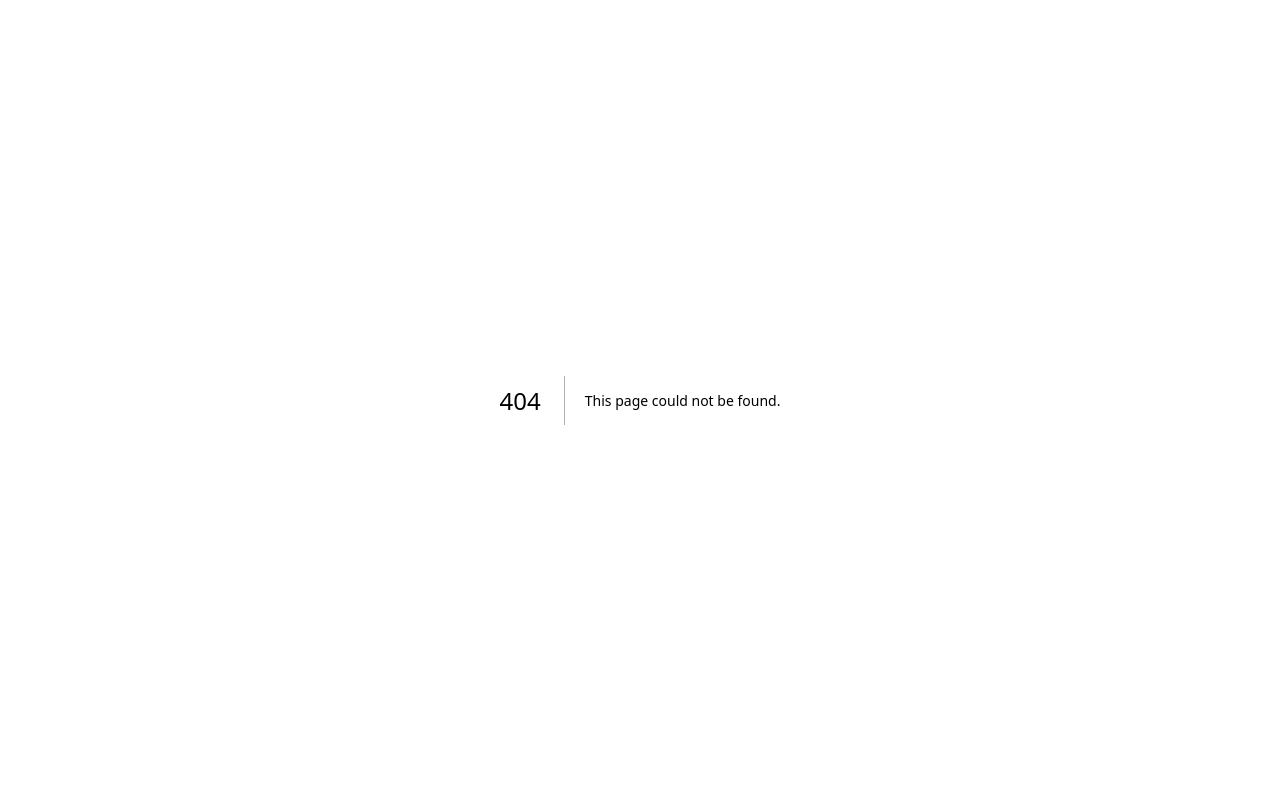
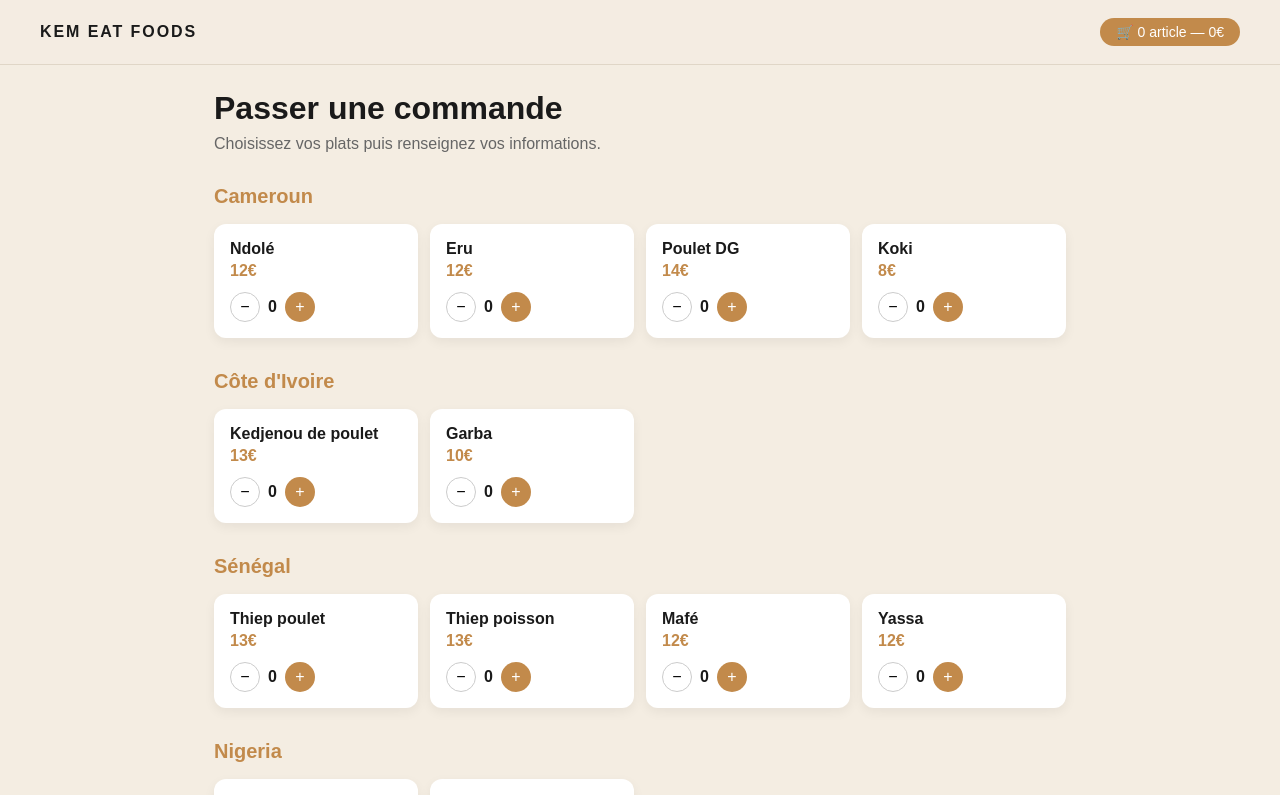
Before and after one commit to arlenemanuella56-star/KEM_EAT_FOODS, a Next.js app: page /commande in a window 1280 px wide. Before the commit this address had no page. Shown: the top 795 px of the page. Built offline with nearby package versions, Linux system fonts and the light colour scheme.

Commit message:
ajout commande et nouveau design

```diff
--- /dev/null
+++ b/app/commande/page.js
@@ -0,0 +1,162 @@
+'use client'
+import { useState } from 'react'
+
+const WHATSAPP_NUMBER = 'TON_NUMERO_WHATSAPP' // ex: 33612345678 (sans le +)
+const EMAIL_CONTACT = 'TON_EMAIL@gmail.com'
+
+const menu = [
+  { id: 1, nom: "Ndolé", prix: 12, categorie: "Cameroun" },
+  { id: 2, nom: "Eru", prix: 12, categorie: "Cameroun" },
+  { id: 3, nom: "Poulet DG", prix: 14, categorie: "Cameroun" },
+  { id: 4, nom: "Koki", prix: 8, categorie: "Cameroun" },
+  { id: 5, nom: "Kedjenou de poulet", prix: 13, categorie: "Côte d'Ivoire" },
+  { id: 6, nom: "Garba", prix: 10, categorie: "Côte d'Ivoire" },
+  { id: 7, nom: "Thiep poulet", prix: 13, categorie: "Sénégal" },
+  { id: 8, nom: "Thiep poisson", prix: 13, categorie: "Sénégal" },
+  { id: 9, nom: "Mafé", prix: 12, categorie: "Sénégal" },
+  { id: 10, nom: "Yassa", prix: 12, categorie: "Sénégal" },
+  { id: 11, nom: "Jollof rice", prix: 11, categorie: "Nigeria" },
+  { id: 12, nom: "Egusi soup", prix: 12, categorie: "Nigeria" },
+  { id: 13, nom: "Bissap", prix: 4, categorie: "Boissons" },
+  { id: 14, nom: "Gingembre", prix: 4, categorie: "Boissons" },
+  { id: 15, nom: "Tamarin", prix: 4, categorie: "Boissons" },
+]
+
+const categories = [...new Set(menu.map(p => p.categorie))]
+
+export default function Commande() {
+  const [panier, setPanier] = useState({})
+  const [infos, setInfos] = useState({ nom: '', telephone: '', adresse: '', message: '' })
+  const [etape, setEtape] = useState(1)
+
+  const ajouterAuPanier = (id) => {
+    setPanier(prev => ({ ...prev, [id]: (prev[id] || 0) + 1 }))
+  }
+
+  const retirerDuPanier = (id) => {
+    setPanier(prev => {
+      const nouveau = { ...prev }
+      if (nouveau[id] > 1) nouveau[id]--
+      else delete nouveau[id]
+      return nouveau
+    })
+  }
+
+  const totalItems = Object.values(panier).reduce((a, b) => a + b, 0)
+  const totalPrix = Object.entries(panier).reduce((acc, [id, qty]) => {
+    const plat = menu.find(p => p.id === parseInt(id))
+    return acc + plat.prix * qty
+  }, 0)
+
+  const panierDetails = Object.entries(panier).map(([id, qty]) => {
+    const plat = menu.find(p => p.id === parseInt(id))
+    return `${plat.nom} x${qty} = ${plat.prix * qty}€`
+  }).join('\n')
+
+  const envoyerWhatsApp = () => {
+    const message = `🛒 NOUVELLE COMMANDE KEM EAT FOODS\n\n👤 ${infos.nom}\n📞 ${infos.telephone}\n📍 ${infos.adresse}\n\n${panierDetails}\n\n💰 TOTAL: ${totalPrix}€\n\n💬 ${infos.message}`
+    const url = `https://wa.me/${WHATSAPP_NUMBER}?text=${encodeURIComponent(message)}`
+    window.open(url, '_blank')
+  }
+
+  return (
+    <div style={{ fontFamily: 'Poppins, sans-serif', background: '#F4EDE2', minHeight: '100vh' }}>
+      <header style={{ background: 'rgba(244,237,226,0.95)', padding: '18px 40px', position: 'fixed', top: 0, width: '100%', zIndex: 1000, borderBottom: '1px solid #e0d6c7' }}>
+        <div style={{ display: 'flex', justifyContent: 'space-between', alignItems: 'center' }}>
+          <a href="/" style={{ fontWeight: 700, letterSpacing: '0.12em', textDecoration: 'none', color: '#1A1A1A' }}>KEM EAT FOODS</a>
+          <span style={{ background: '#C28A4B', color: 'white', borderRadius: '999px', padding: '6px 16px', fontSize: 14 }}>
+            🛒 {totalItems} article{totalItems > 1 ? 's' : ''} — {totalPrix}€
+          </span>
+        </div>
+      </header>
+
+      <div style={{ paddingTop: 90, maxWidth: 900, margin: '0 auto', padding: '90px 24px 40px' }}>
+        <h1 style={{ fontSize: 32, marginBottom: 8 }}>Passer une commande</h1>
+        <p style={{ color: '#666', marginBottom: 32 }}>Choisissez vos plats puis renseignez vos informations.</p>
+
+        {etape === 1 && (
+          <>
+            {categories.map(cat => (
+              <div key={cat} style={{ marginBottom: 32 }}>
+                <h2 style={{ color: '#C28A4B', fontSize: 20, marginBottom: 16 }}>{cat}</h2>
+                <div style={{ display: 'grid', gridTemplateColumns: 'repeat(auto-fill, minmax(200px, 1fr))', gap: 12 }}>
+                  {menu.filter(p => p.categorie === cat).map(plat => (
+                    <div key={plat.id} style={{ background: 'white', borderRadius: 12, padding: 16, boxShadow: '0 4px 12px rgba(0,0,0,0.06)' }}>
+                      <div style={{ fontWeight: 600, marginBottom: 4 }}>{plat.nom}</div>
+                      <div style={{ color: '#C28A4B', fontWeight: 700, marginBottom: 12 }}>{plat.prix}€</div>
+                      <div style={{ display: 'flex', alignItems: 'center', gap: 8 }}>
+                        <button onClick={() => retirerDuPanier(plat.id)} style={{ width: 30, height: 30, borderRadius: '50%', border: '1px solid #ccc', background: 'white', cursor: 'pointer', fontSize: 16 }}>−</button>
+                        <span style={{ fontWeight: 600 }}>{panier[plat.id] || 0}</span>
+                        <button onClick={() => ajouterAuPanier(plat.id)} style={{ width: 30, height: 30, borderRadius: '50%', border: 'none', background: '#C28A4B', color: 'white', cursor: 'pointer', fontSize: 16 }}>+</button>
+                      </div>
+                    </div>
+                  ))}
+                </div>
+              </div>
+            ))}
+
+            {totalItems > 0 && (
+              <div style={{ position: 'fixed', bottom: 24, right: 24 }}>
+                <button onClick={() => setEtape(2)} style={{ background: '#C28A4B', color: 'white', border: 'none', borderRadius: '999px', padding: '14px 28px', fontSize: 16, cursor: 'pointer', boxShadow: '0 4px 20px rgba(194,138,75,0.4)' }}>
+                  Continuer ({totalItems} article{totalItems > 1 ? 's' : ''} — {totalPrix}€) →
+                </button>
+              </div>
+            )}
+          </>
+        )}
+
+        {etape === 2 && (
+          <div style={{ background: 'white', borderRadius: 16, padding: 32, maxWidth: 600 }}>
+            <h2 style={{ marginBottom: 24 }}>Vos informations</h2>
+            {[
+              { label: 'Nom complet', key: 'nom', type: 'text' },
+              { label: 'Téléphone', key: 'telephone', type: 'tel' },
+              { label: 'Adresse de livraison', key: 'adresse', type: 'text' },
+            ].map(field => (
+              <div key={field.key} style={{ marginBottom: 16 }}>
+                <label style={{ display: 'block', marginBottom: 6, fontWeight: 600, fontSize: 14 }}>{field.label}</label>
+                <input
+                  type={field.type}
+                  value={infos[field.key]}
+                  onChange={e => setInfos(prev => ({ ...prev, [field.key]: e.target.value }))}
+                  style={{ width: '100%', padding: '10px 14px', borderRadius: 8, border: '1px solid #d2c6b5', fontSize: 14, fontFamily: 'inherit' }}
+                />
+              </div>
+            ))}
+            <div style={{ marginBottom: 24 }}>
+              <label style={{ display: 'block', marginBottom: 6, fontWeight: 600, fontSize: 14 }}>Message (optionnel)</label>
+              <textarea
+                value={infos.message}
+                onChange={e => setInfos(prev => ({ ...prev, message: e.target.value }))}
+                rows={3}
+                style={{ width: '100%', padding: '10px 14px', borderRadius: 8, border: '1px solid #d2c6b5', fontSize: 14, fontFamily: 'inherit' }}
+              />
+            </div>
+
+            <div style={{ background: '#F4EDE2', borderRadius: 12, padding: 16, marginBottom: 24 }}>
+              <h3 style={{ marginBottom: 8 }}>Récapitulatif</h3>
+              {Object.entries(panier).map(([id, qty]) => {
+                const plat = menu.find(p => p.id === parseInt(id))
+                return <div key={id} style={{ display: 'flex', justifyContent: 'space-between', marginBottom: 4, fontSize: 14 }}>
+                  <span>{plat.nom} x{qty}</span>
+                  <span>{plat.prix * qty}€</span>
+                </div>
+              })}
+              <div style={{ borderTop: '1px solid #d2c6b5', marginTop: 8, paddingTop: 8, fontWeight: 700, display: 'flex', justifyContent: 'space-between' }}>
+                <span>Total</span><span>{totalPrix}€</span>
+              </div>
+            </div>
+
+            <div style={{ display: 'flex', gap: 12 }}>
+              <button onClick={() => setEtape(1)} style={{ flex: 1, padding: '12px', borderRadius: 999, border: '1px solid #ccc', background: 'white', cursor: 'pointer' }}>← Retour</button>
+              <button onClick={envoyerWhatsApp} disabled={!infos.nom || !infos.telephone || !infos.adresse}
+                style={{ flex: 2, padding: '12px', borderRadius: 999, border: 'none', background: infos.nom && infos.telephone && infos.adresse ? '#25D366' : '#ccc', color: 'white', cursor: 'pointer', fontWeight: 600 }}>
+                📱 Envoyer via WhatsApp
+              </button>
+            </div>
+          </div>
+        )}
+      </div>
+    </div>
+  )
+}
--- a/app/globals.css
+++ b/app/globals.css
@@ -28,7 +28,7 @@ body {
     display: flex;
     justify-content: space-between;
     align-items: center;
-    background: rgba(244, 237, 226, 0.95);
+    background: rgba(194, 138, 75, 0.95);
     backdrop-filter: blur(10px);
     border-bottom: 1px solid #e0d6c7;
     z-index: 1000;
--- a/app/page.js
+++ b/app/page.js
@@ -43,6 +43,7 @@ export default function Home() {
           <a href="#specialites">Nos spécialités</a>
           <a href="#epicerie">Épicerie & épices</a>
           <a href="#boissons">Boissons</a>
+          <a href="/commande">Commander</a>
           <a href="#contact">Contact</a>
         </nav>
       </header>
@@ -64,6 +65,7 @@ export default function Home() {
           <h1>Voyage culinaire au cœur des Afrique</h1>
           <p>Plats à emporter, épicerie africaine, grillades, desserts et boissons traditionnelles.</p>
           <a href="#prestations" className="btn-primary">Découvrir nos prestations</a>
+        <a href="/commande" className="btn-primary" style={{ marginLeft: '12px' }}>🛒 Commander</a>
         </div>
       </section>
 
```
